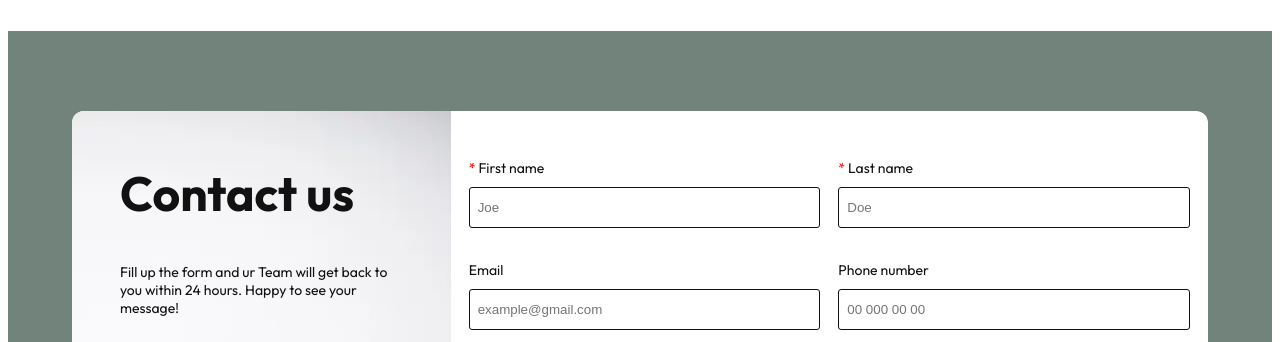
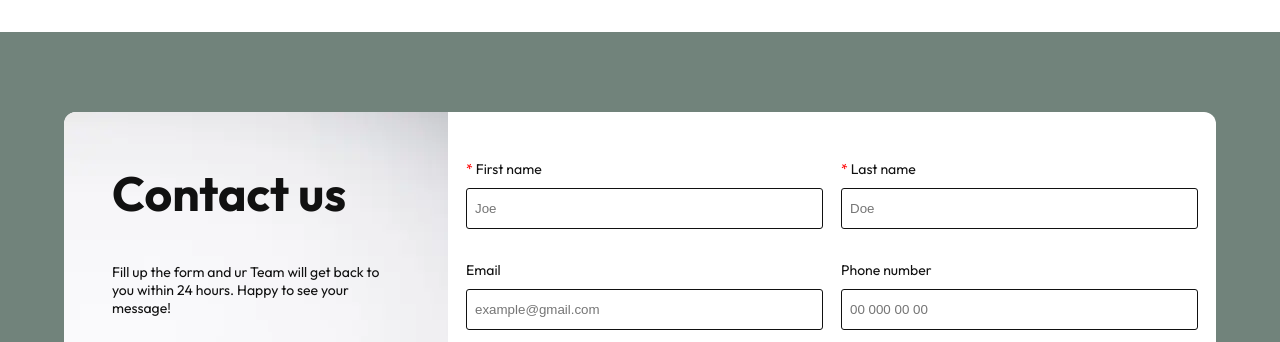
Before and after one commit to annakrolikowska/GD-accessibility, a plain HTML site: page index.html in a window 1280 px wide. Shown: the part 1170-1512 px from the top of the page. Drawn offline with Linux system fonts and the light colour scheme.

Commit message:
added corrections to style

```diff
--- a/style.css
+++ b/style.css
@@ -19,6 +19,7 @@ html {
 
 body {
   color: var(--color-dark);
+  margin: 0;
 }
 
 .container {
@@ -237,6 +238,7 @@ nav a:hover {
   grid-area: address;
   padding: 1.2rem 4.8rem;
   height: 63.7rem;
+  max-width: 42.5rem;
   background-image: url(./images/plant-background.webp);
   background-repeat: no-repeat;
 }
```
